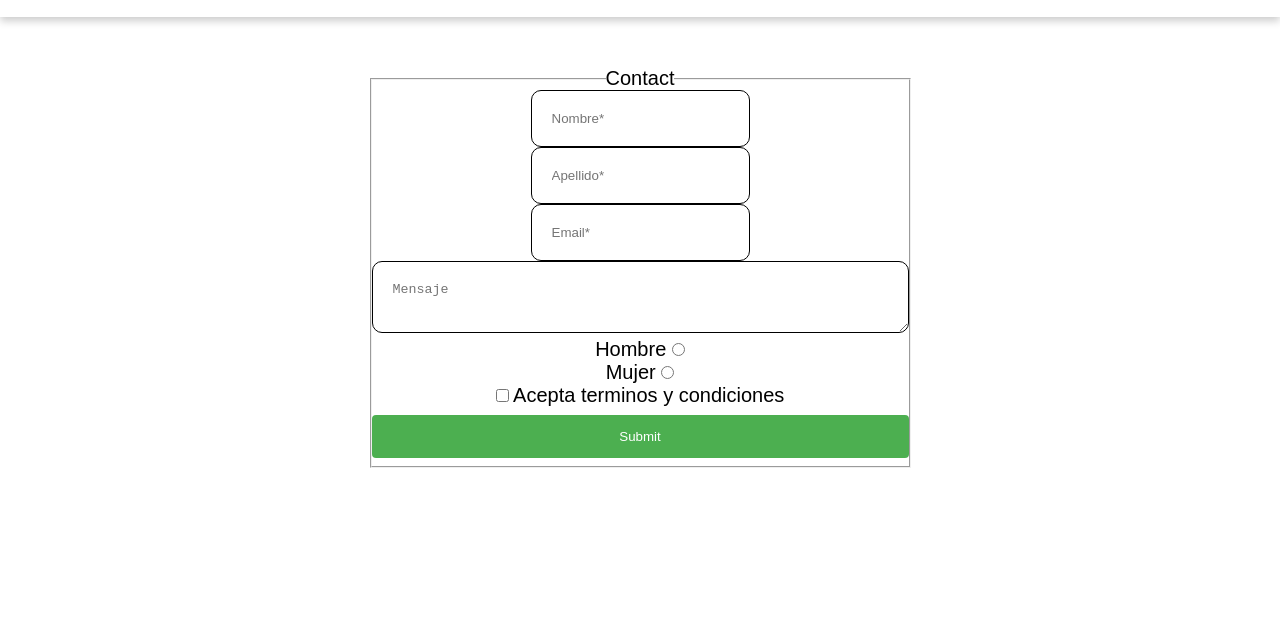
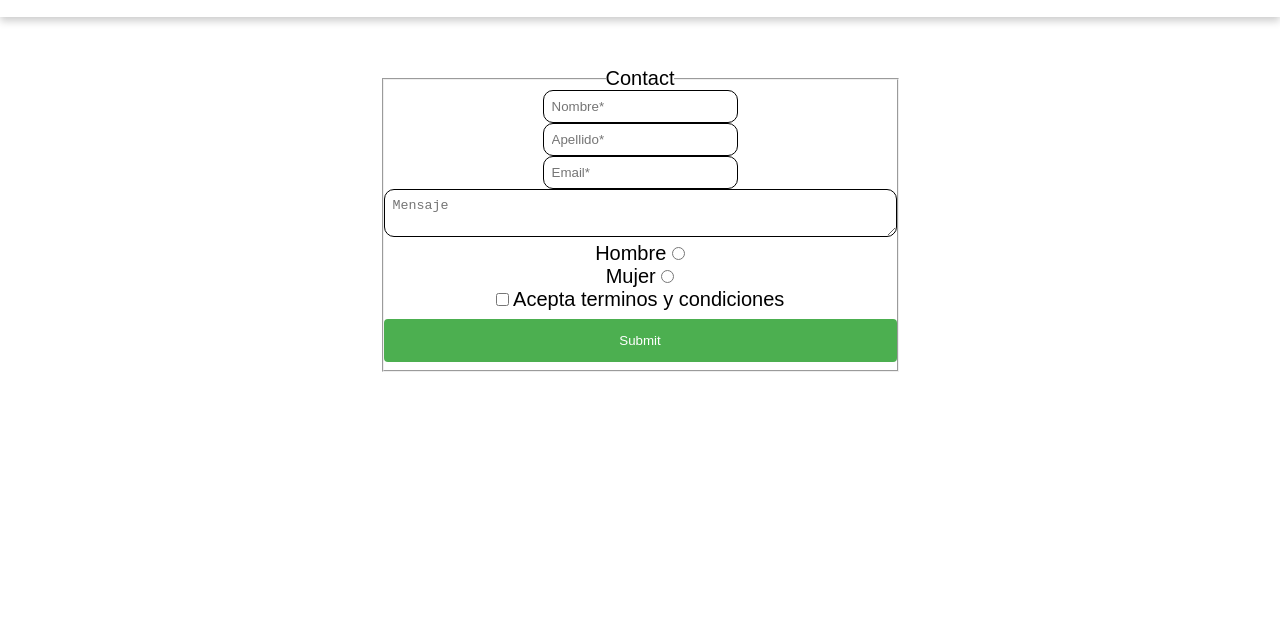
Before and after one commit to Fran-Driussi/MiPrimerProyecto, a plain HTML site: page pages/contacto.html in a window 1280 px wide. Shown: the part 53-694 px from the top of the page. Drawn offline with Linux system fonts and the light colour scheme.

Commit message:
Cambios en Form

```diff
--- a/css/style.css
+++ b/css/style.css
@@ -256,7 +256,7 @@ form {
 .bordesforos {
     border-radius: 10px;
     border: 1px solid black;
-    padding: 20px;
+    padding: 8px;
 
 }
 
```
Also changed, not shown: pages/contacto.html (+1 -7 lines).
